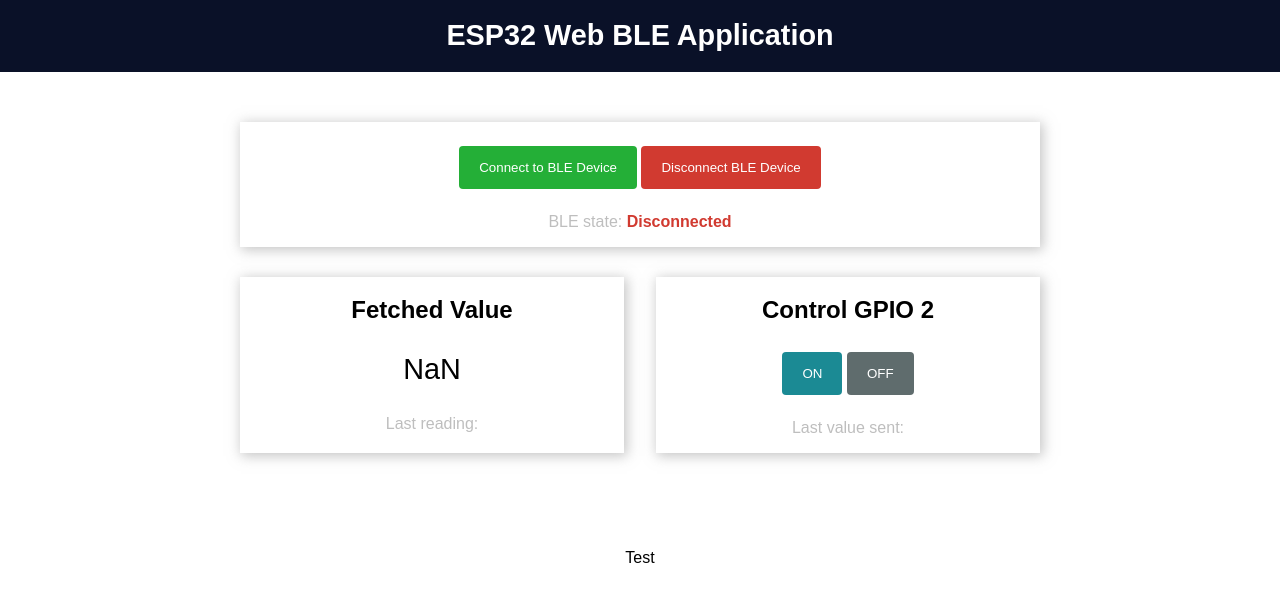
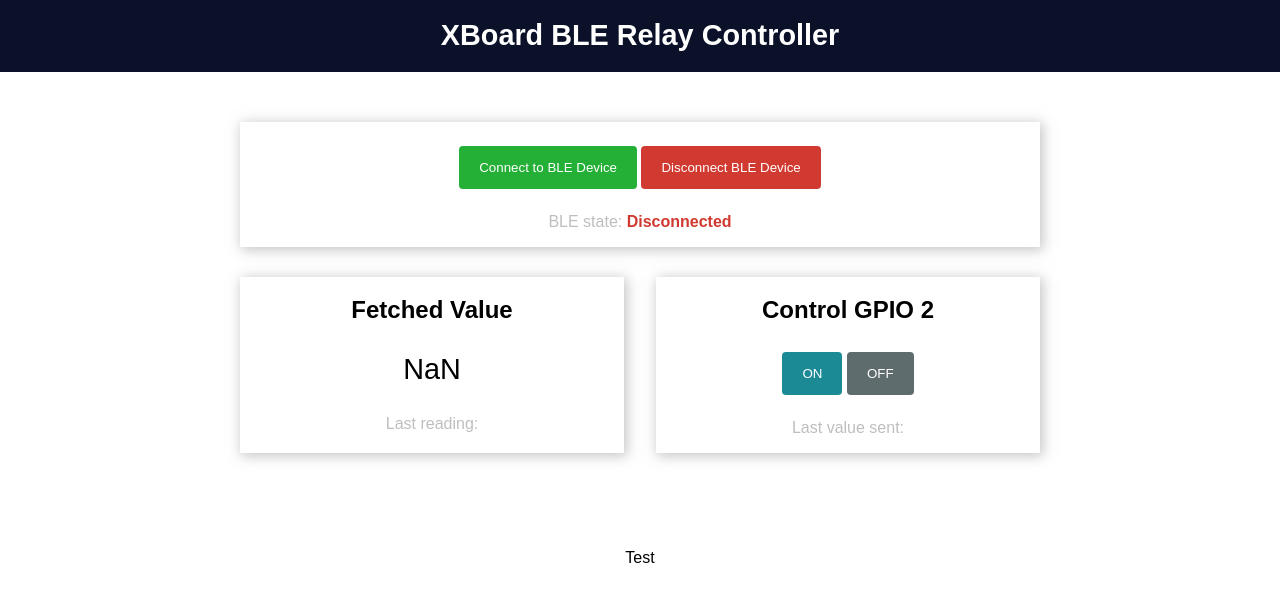
Before and after one commit to monkybyte/xboard-ble-4relay, a plain HTML site: page index.html in a window 1280 px wide. Drawn offline with Linux system fonts and the light colour scheme.

Commit message:
Update index.html

```diff
--- a/index.html
+++ b/index.html
@@ -1,15 +1,7 @@
-<!--
-  Rui Santos
-  Complete project details at https://RandomNerdTutorials.com/esp32-web-bluetooth/
-
-  Permission is hereby granted, free of charge, to any person obtaining a copy of this software and associated documentation files.
-  The above copyright notice and this permission notice shall be included in all copies or substantial portions of the Software.
--->
-
 <!DOCTYPE html>
 <html>
 <head>
-    <title>ESP32 Web BLE App</title>
+    <title>XBoard BLE Relay Controller</title>
     <meta name="viewport" content="width=device-width, initial-scale=1">
     <link rel="icon" type="image/png" href="favicon.ico">
     <link rel="stylesheet" type="text/css" href="style.css">
@@ -17,7 +9,7 @@
 </head>
 <body>
     <div class="topnav">
-        <h1>ESP32 Web BLE Application</h1>
+        <h1>XBoard BLE Relay Controller</h1>
     </div>
     <div class="content">
         <div class="card-grid">
```
